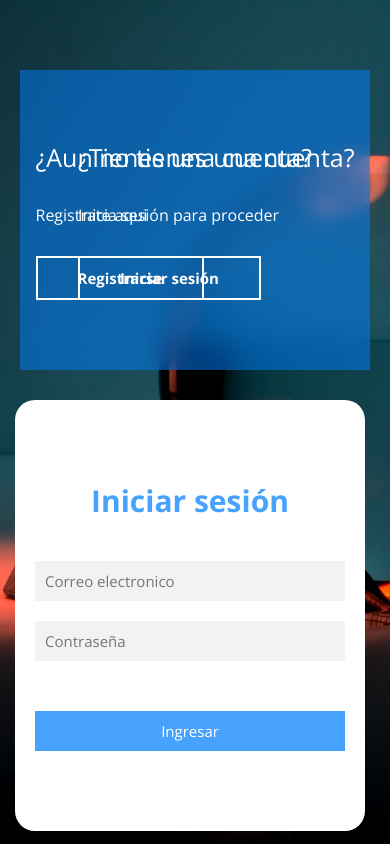
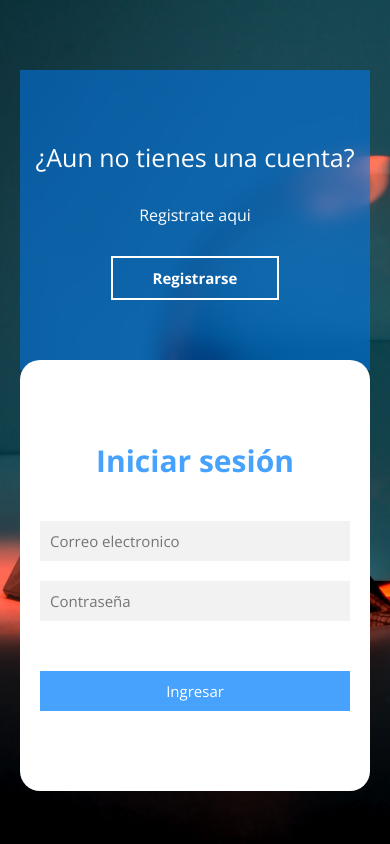
Before and after one commit to EddFu/FormularioConLoginYRegistro, a plain HTML site: page index.html in a window 390 px wide. Drawn offline with nearby package versions, Linux system fonts and the light colour scheme.

Commit message:
main js finalizado

```diff
--- a/css/estilos.css
+++ b/css/estilos.css
@@ -32,6 +32,7 @@ main{
     width: 100%;
     padding: 10px 20px;
     display: flex;
+    text-align: center;
     justify-content: center;
     align-items: center;
     backdrop-filter: blur(10px);
@@ -123,7 +124,7 @@ main{
 .formLogin{
     opacity: 1;
     display: block;
-    top: 40px;
+    position: relative;
 }
 
 .formRegister{
--- a/index.html
+++ b/index.html
@@ -41,7 +41,7 @@
             <!-- registro -->
             <form action="" id="registerForm">
                 <div class="formRegister">
-                    <h2>Registro</h2>
+                    <h2>Registrarse</h2>
                     <input type="text" placeholder="Nombre completo">
                     <input type="text" placeholder="Nombre de usuario">
                     <input type="text" placeholder="Correo electronico">
--- a/js/main.js
+++ b/js/main.js
@@ -1,5 +1,7 @@
 document.getElementById('botonLogin').addEventListener("click", login);
 document.getElementById('botonRegister').addEventListener("click", register);
+window.addEventListener('resize', widthPag);
+
 
 //vars
 
@@ -8,6 +10,22 @@ const formLogin = document.querySelector(".formLogin");
 const formRegister = document.querySelector(".formRegister");
 const backCaseLog = document.querySelector(".backCaseLogin");
 const backCaseReg = document.querySelector(".backCaseRegister");
+
+function widthPag(){
+    if(window.innerWidth > 850){
+        backCaseLog.style.display = "block";
+        backCaseReg.style.display = "block";
+    }else{
+        backCaseReg.style.display = "block";
+        backCaseLog.style.opacity = "1";
+        backCaseLog.style.display = "none";
+        formLogin.style.display = "block";
+        formRegister.style.display = "none";
+        contenedorLogRe.style.left = "0px";
+    }
+}
+
+widthPag();
 
 function login(){
     if(window.innerWidth > 850){
@@ -19,7 +37,6 @@ function login(){
     }else {
         formRegister.style.display = "none";
         contenedorLogRe.style.left= "0px";
-        // contenedorLogRe.style.top= "-50px";
         formLogin.style.display = "block";
         backCaseReg.style.display = "block";
         backCaseLog.style.display = "none";
```
